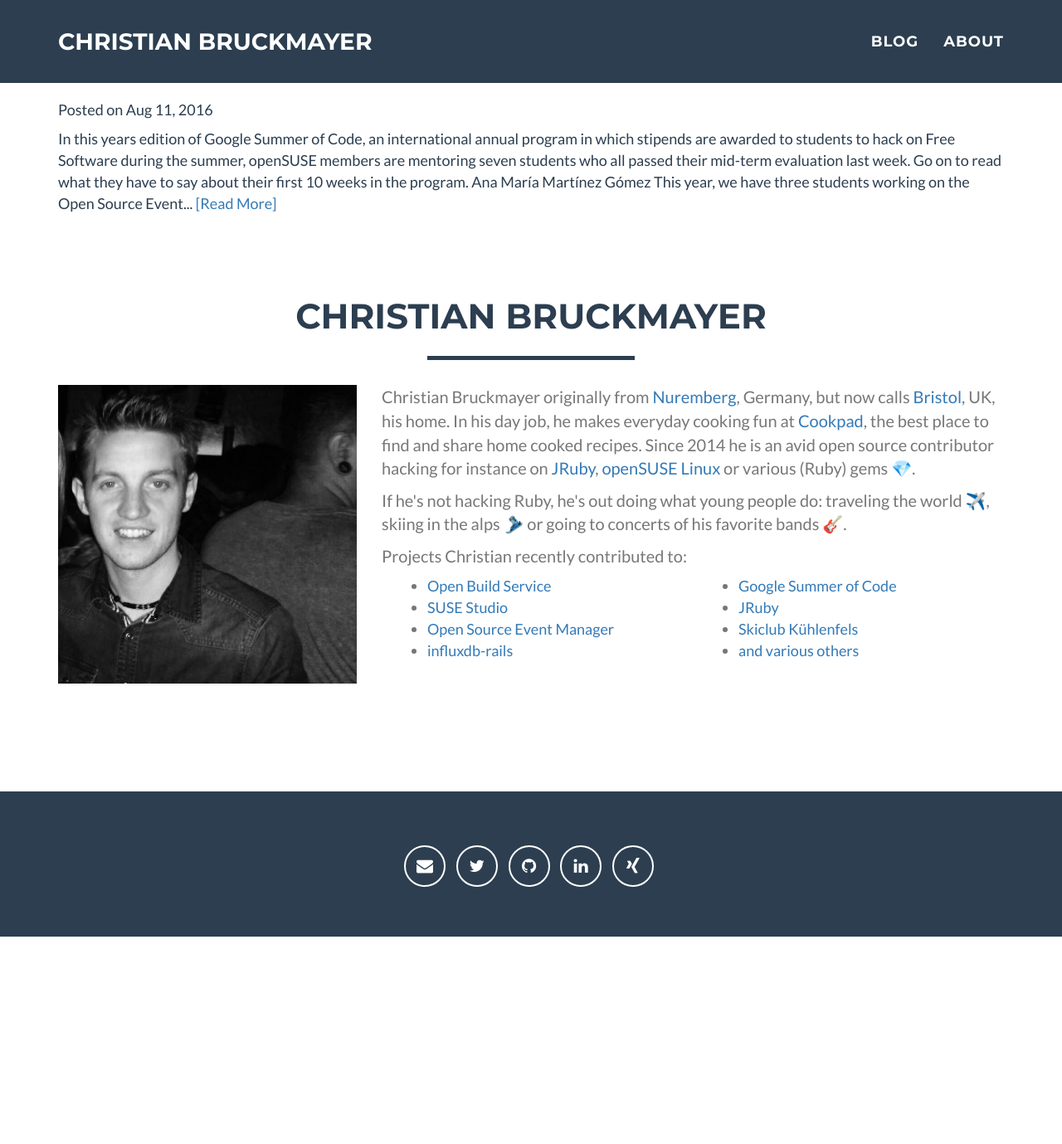
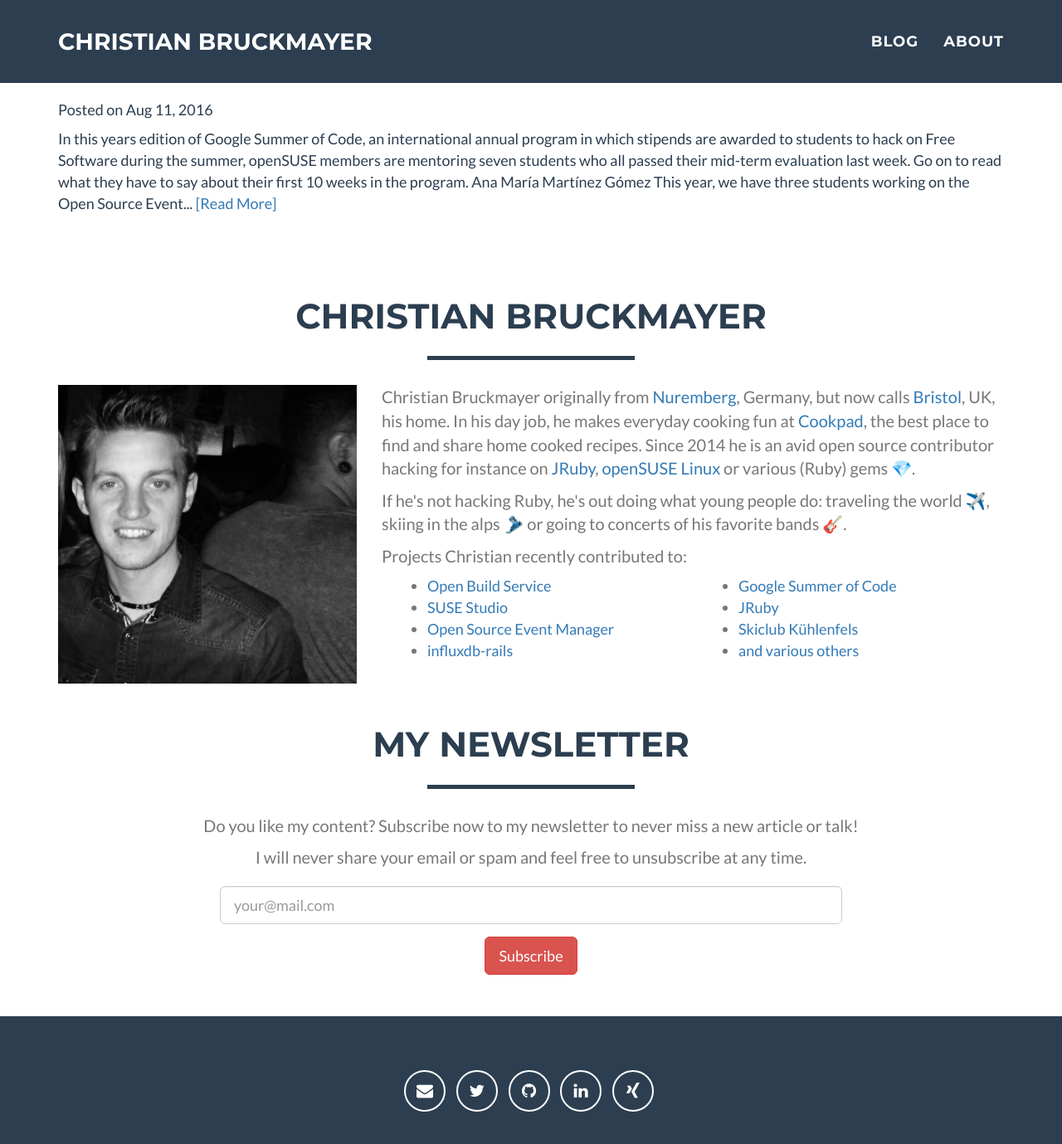
Before and after one commit to ChrisBr/bruckmayer.net, a Jekyll site: the page built from index.html, in a window 1280 px wide and 1400 px high, scrolled down 2310 px. Shown: the top 1379 px of the window at 83% size. Built offline with Jekyll 4.4.1, drawn with Linux system fonts in a browser that asks for light colours; emoji names are drawn with the system emoji font; comment, search, counter and statistics services are not loaded; before the commit the page ends 3439 px from its top, so only the background shows below that.

Commit message:
Add newsletter

```diff
--- /dev/null
+++ b/_includes/newsletter.html
@@ -0,0 +1,35 @@
+  <section class="success" id="newsletter">
+  <div class="container">
+    <div class="row">
+      <div class="col-lg-12 text-center">
+        <h2>My Newsletter</h2>
+        <hr class="star-light">
+          <p>
+            Do you like my content? Subscribe now to my newsletter to never miss a new article or talk!
+          </p>
+          <p>
+            I will never share your email or spam and feel free to unsubscribe at any time.
+          </p>
+      </div>
+    </div>
+    <div class="row newsletter-form">
+      <div class="col-lg-offset-2 col-lg-8 text-center">
+      <div>
+          <form action="https://bruckmayer.us10.list-manage.com/subscribe/post?u=78676f77a42e064a32f4d8f08&amp;id=8d30cdb3ad"
+            method="post" id="mc-embedded-subscribe-form" name="mc-embedded-subscribe-form" class="validate" target="_blank">
+            <div>
+              <div class="form-group form-group-lg">
+                <input type="email" value="" placeholder="your@mail.com" name="EMAIL" class="form-control" required id="mce-EMAIL" />
+              </div>
+              <!-- real people should not fill this in and expect good things - do not remove this or risk form bot signups-->
+              <div style="position: absolute; left: -5000px;" aria-hidden="true"><input type="text"
+                  name="b_78676f77a42e064a32f4d8f08_8d30cdb3ad" tabindex="-1" value=""></div>
+              <div class="clear"><input type="submit" value="Subscribe" name="subscribe" id="mc-embedded-subscribe"
+                  class="button btn btn-danger btn-lg"></div>
+            </div>
+          </form>
+          </div>
+      </div>
+    </div>
+  </div>
+</section>
--- a/_layouts/default.html
+++ b/_layouts/default.html
@@ -13,6 +13,7 @@
   </section>
 
   {% include about.html %}
+  {% include newsletter.html %}
   {% include footer.html %}
 </body>
 </html>
--- a/css/freelancer.css
+++ b/css/freelancer.css
@@ -165,7 +165,11 @@ hr.star-primary:after {
 
 #about {
   padding-top: 80px;
-  padding-bottom: 80px;
+  padding-bottom: 30px;
+}
+
+.newsletter-form {
+  padding-top: 10px;
 }
 
 section h2 {
```
